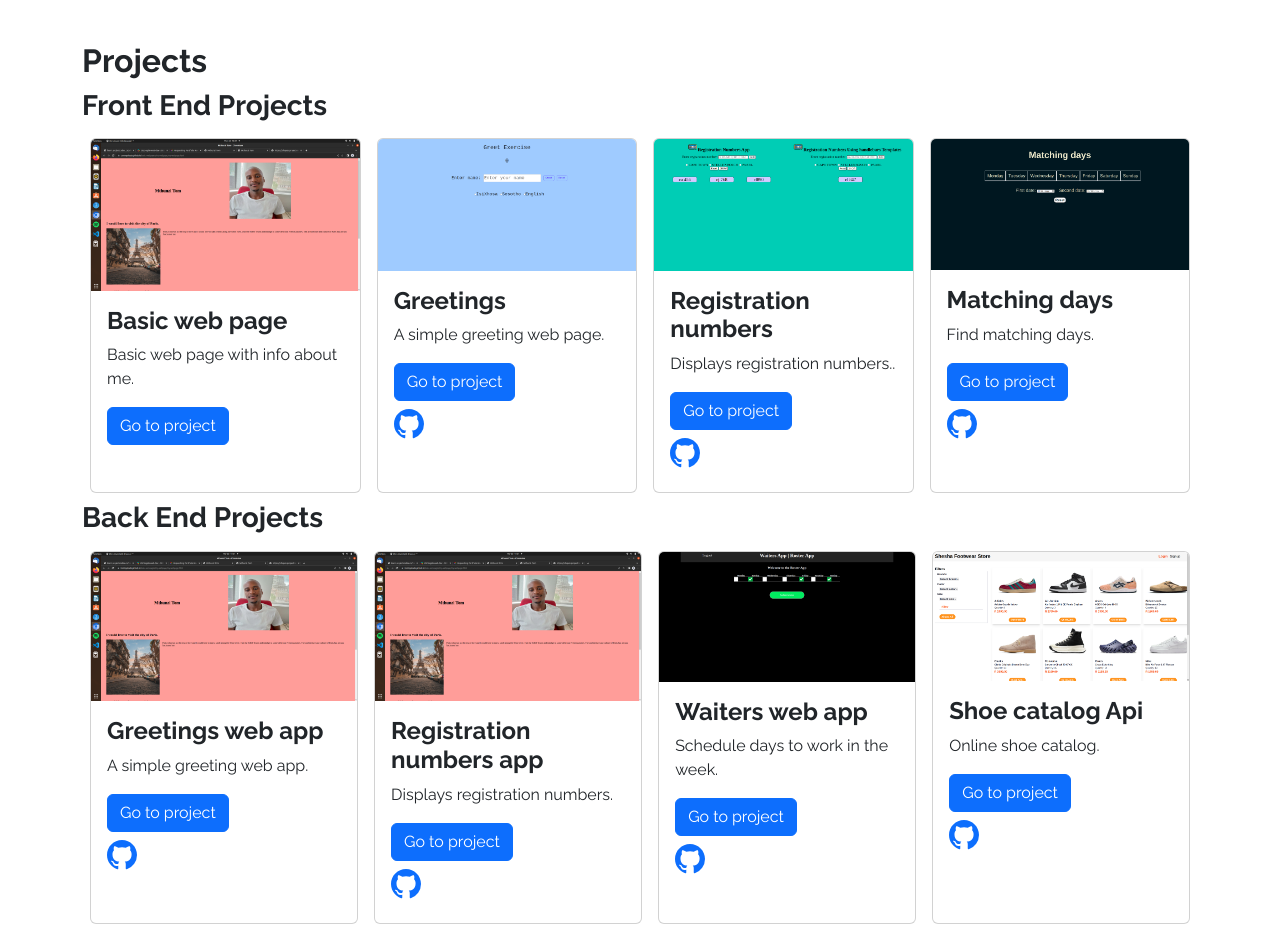
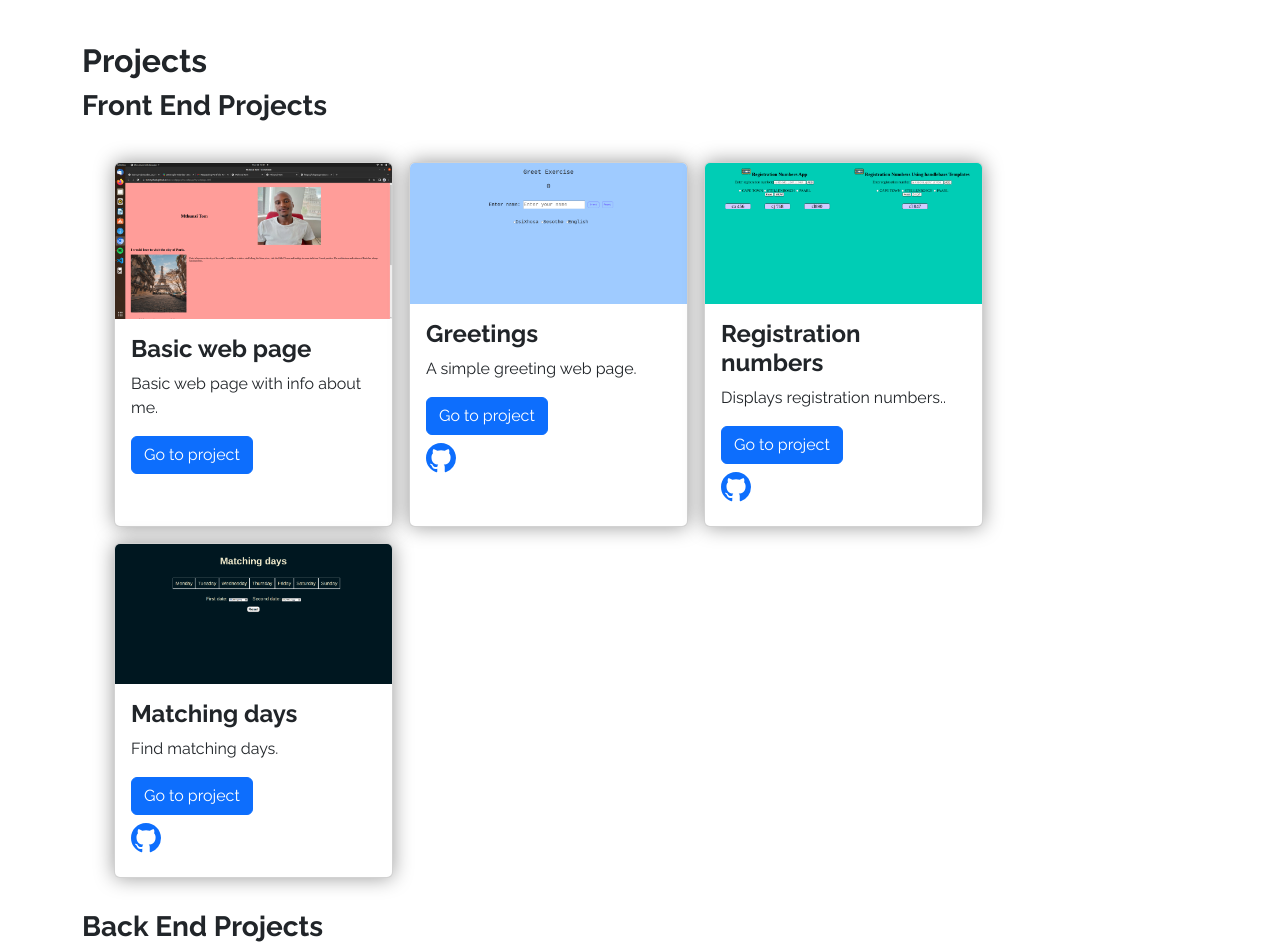
Before and after one commit to tommyshado/portfolio-, a plain HTML site: page index.html in a window 1280 px wide. Shown: the part 1140-2092 px from the top of the page. Drawn offline with nearby package versions, Linux system fonts and the light colour scheme; a web font is replaced by a local one.

Commit message:
Use flex in the projects section

```diff
--- a/index.html
+++ b/index.html
@@ -122,8 +122,8 @@
 
             <h3><strong>Front End Projects</strong></h3>
             <div class="row">
-                <div class="d-flex">
-                    <div class="card mx-2 my-2">
+                <div class="flex-projects mx-4 my-4">
+                    <div class="card card-shadow col-md-3 mx-2 my-2">
                         <img class="card-img-top" src="images/webpage-flex.png" alt="web page flex img">
                         <div class="card-body">
                             <h4 class="card-title"><strong>Basic web page</strong></h4>
@@ -131,7 +131,7 @@
                             <a href="https://tommyshado.github.io/basic-webpages/my-webpage/my-webpage.html" target="_blank" class="btn btn-primary">Go to project</a>
                         </div>
                     </div>
-                    <div class="card mx-2 my-2">
+                    <div class="card card-shadow col-md-3 mx-2 my-2">
                         <img class="card-img-top" src="images/greetings.png" alt="web page flex img">
                         <div class="card-body">
                             <h4 class="card-title"><strong>Greetings</strong></h4>
@@ -146,7 +146,7 @@
                             </div>
                         </div>
                     </div>
-                    <div class="card mx-2 my-2">
+                    <div class="card card-shadow col-md-3 mx-2 my-2">
                         <img class="card-img-top" src="images/registration-numbers.png" alt="web page flex img">
                         <div class="card-body">
                             <h4 class="card-title"><strong>Registration numbers</strong></h4>
@@ -161,7 +161,7 @@
                             </div>
                         </div>
                     </div>
-                    <div class="card mx-2 my-2">
+                    <div class="card card-shadow col-md-3 mx-2 my-2">
                         <img class="card-img-top" src="images/matching-days.png" alt="web page flex img">
                         <div class="card-body">
                             <h4 class="card-title"><strong>Matching days</strong></h4>
@@ -181,8 +181,8 @@
 
             <h3><strong>Back End Projects</strong></h3>
             <div class="row">
-                <div class="d-flex">
-                    <div class="card mx-2 my-2">
+                <div class="flex-projects mx-4 my-4">
+                    <div class="card card-shadow col-md-3 mx-2 my-2">
                         <img class="card-img-top" src="images/webpage-flex.png" alt="web page flex img">
                         <div class="card-body">
                             <h4 class="card-title"><strong>Greetings web app</strong></h4>
@@ -197,7 +197,7 @@
                             </div>
                         </div>
                     </div>
-                    <div class="card mx-2 my-2">
+                    <div class="card card-shadow col-md-3 mx-2 my-2">
                         <img class="card-img-top" src="images/webpage-flex.png" alt="web page flex img">
                         <div class="card-body">
                             <h4 class="card-title"><strong>Registration numbers app</strong></h4>
@@ -212,7 +212,7 @@
                             </div>
                         </div>
                     </div>
-                    <div class="card mx-2 my-2">
+                    <div class="card card-shadow col-md-3 mx-2 my-2">
                         <img class="card-img-top" src="images/waiters-web-app.png" alt="web page flex img">
                         <div class="card-body">
                             <h4 class="card-title"><strong>Waiters web app</strong></h4>
@@ -227,7 +227,7 @@
                             </div>
                         </div>
                     </div>
-                    <div class="card mx-2 my-2">
+                    <div class="card card-shadow col-md-3 mx-2 my-2">
                         <img class="card-img-top" src="images/shoe-catalog.png" alt="web page flex img">
                         <div class="card-body">
                             <h4 class="card-title"><strong>Shoe catalog Api</strong></h4>
--- a/stylesheets/style.css
+++ b/stylesheets/style.css
@@ -31,12 +31,6 @@ section {
     border-radius: 10px;
 }
 
-
-
-
-
-
-
 /* navbar */
 .navbar-brand{
     font-weight: 500;
@@ -64,6 +58,11 @@ section {
 
 .round-border {
     border-radius: 1rem;
+}
+
+.flex-projects {
+    display: flex;
+    flex-wrap: wrap;
 }
 
 /* icons */
```
